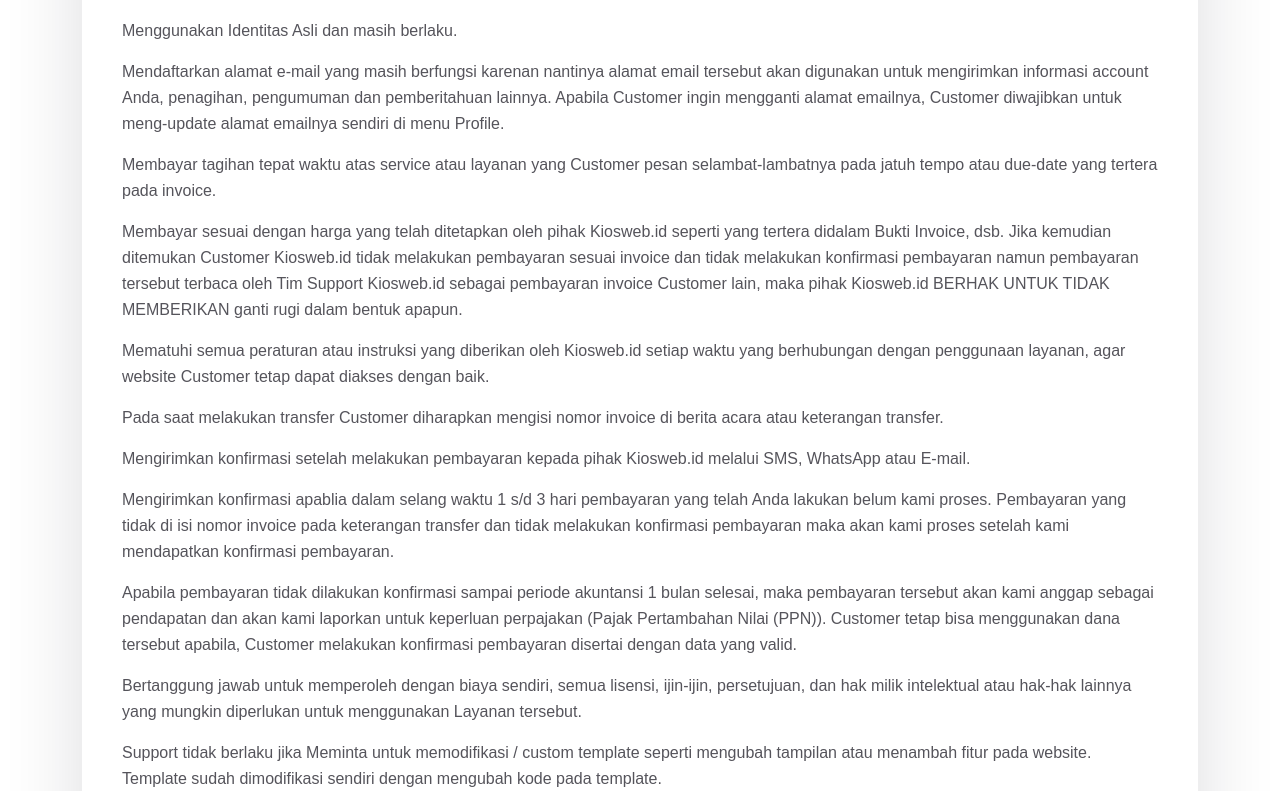
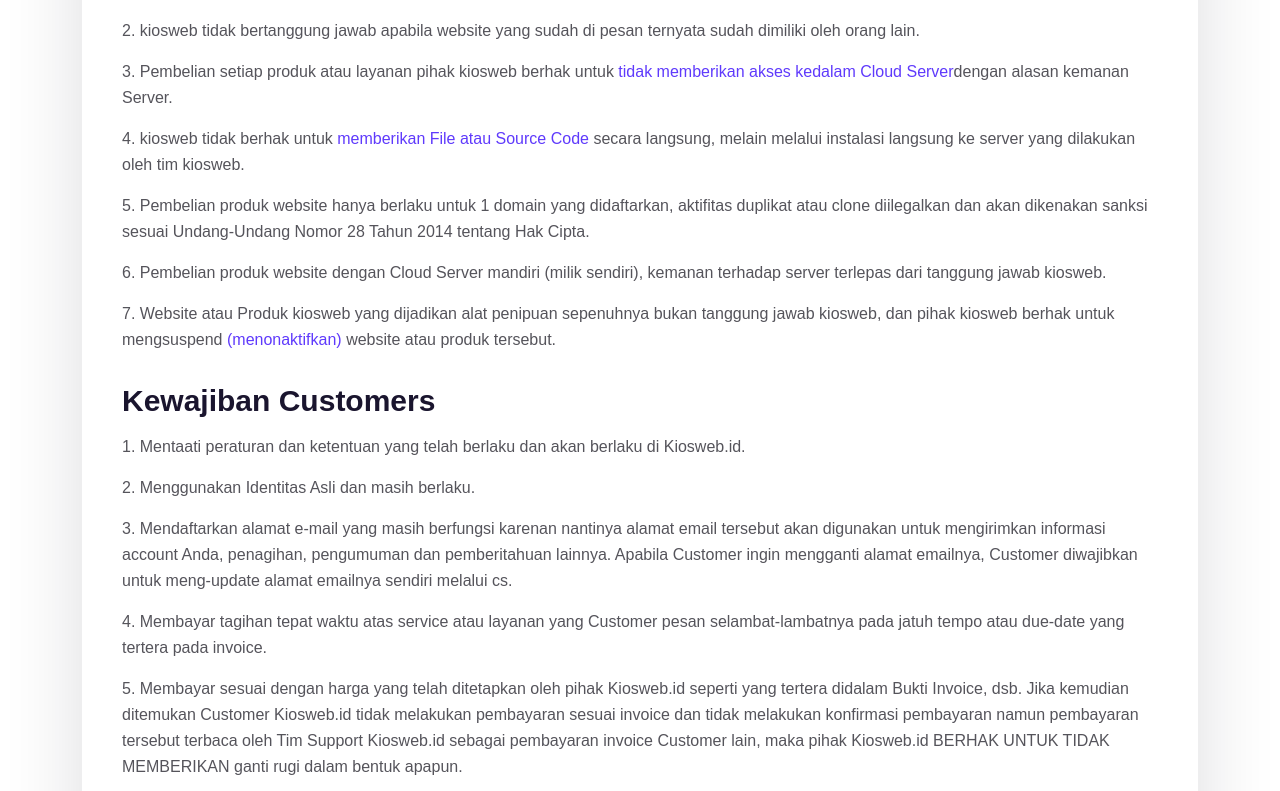
Before and after one commit to adriansahdotnet/kiosweb, a Next.js app: page /terms in a window 1280 px wide. Shown: the part 709-1500 px from the top of the page. Built offline with nearby package versions, Linux system fonts and the light colour scheme; no server answers; a web font is replaced by a local one.

Commit message:
edit terms

```diff
--- a/src/components/Home/ProductPopuler.js
+++ b/src/components/Home/ProductPopuler.js
@@ -20,7 +20,7 @@ const ProductPopuler = () => {
       title: "Web Topup Games - CGames",
       title_pop: "Web Topup Games - CGames",
       category: "Web Topup",
-      price: "1.485.000",
+      price: "1.500.000",
     },
     {
       id: "3",
--- a/src/components/Terms/TermsArea.js
+++ b/src/components/Terms/TermsArea.js
@@ -79,16 +79,14 @@ const TermsArea = () => {
                     <p>
                       Perjanjian ini dibuat{" "}
                       <span className="highlight">
-                        <Link href="/about">
-                          <a>sedemikian rupa</a>
-                        </Link>
+                        <a>sedemikian rupa</a>
                       </span>{" "}
                       demi kepentingan antar pihak, juga demi keamanan dan
                       kenyamanan Customer dalam menggunakan produk/layanan
                       Kiosweb.id. Perjanjian ini juga telah dilampirkan pada
                       Form Pemesanan Kios Web dan harus disetujui oleh Customer.
                       Dokumen ini dapat berubah sewaktu-waktu jika ada situasi
-                      atau keadaan yang mengharusakan pihak Kios Web untuk
+                      atau keadaan yang mengharusakan pihak Kiosweb untuk
                       memperbarui isi dokumen ini.
                     </p>
                     <p>
@@ -97,30 +95,84 @@ const TermsArea = () => {
                     </p>
 
                     <br></br>
+
+                    <div className="postbox__details mb-30">
+                      <h4>Ketentuan Umum</h4>
+                      <p>
+                        1. Kesalahan dalam pengisian data indentitas atau
+                        kepemilikikan website terlepas dari tanggung jawab
+                        kiosweb.{" "}
+                      </p>
+
+                      <p>
+                        2. kiosweb tidak bertanggung jawab apabila website yang
+                        sudah di pesan ternyata sudah dimiliki oleh orang lain.{" "}
+                      </p>
+
+                      <p>
+                        3. Pembelian setiap produk atau layanan pihak kiosweb
+                        berhak untuk{" "}
+                        <span className="highlight">
+                          tidak memberikan akses kedalam Cloud Server
+                        </span>
+                        dengan alasan kemanan Server.{" "}
+                      </p>
+
+                      <p>
+                        4. kiosweb tidak berhak untuk{" "}
+                        <span className="highlight">
+                          {" "}
+                          memberikan File atau Source Code
+                        </span>{" "}
+                        secara langsung, melain melalui instalasi langsung ke
+                        server yang dilakukan oleh tim kiosweb.{" "}
+                      </p>
+
+                      <p>
+                        5. Pembelian produk website hanya berlaku untuk 1 domain
+                        yang didaftarkan, aktifitas duplikat atau clone
+                        diilegalkan dan akan dikenakan sanksi sesuai
+                        Undang-Undang Nomor 28 Tahun 2014 tentang Hak Cipta.
+                      </p>
+
+                      <p>
+                        6. Pembelian produk website dengan Cloud Server mandiri
+                        (milik sendiri), kemanan terhadap server terlepas dari
+                        tanggung jawab kiosweb.
+                      </p>
+
+                      <p>
+                        7. Website atau Produk kiosweb yang dijadikan alat
+                        penipuan sepenuhnya bukan tanggung jawab kiosweb, dan
+                        pihak kiosweb berhak untuk mengsuspend{" "}
+                        <span className="highlight"> (menonaktifkan) </span>
+                        website atau produk tersebut.
+                      </p>
+                    </div>
+
                     <div className="postbox__details mb-30">
                       <h4>Kewajiban Customers</h4>
                       <p>
-                        Mentaati peraturan dan ketentuan yang telah berlaku dan
-                        akan berlaku di Kiosweb.id.
+                        1. Mentaati peraturan dan ketentuan yang telah berlaku
+                        dan akan berlaku di Kiosweb.id.
                       </p>
-                      <p>Menggunakan Identitas Asli dan masih berlaku.</p>
+                      <p>2. Menggunakan Identitas Asli dan masih berlaku.</p>
                       <p>
-                        Mendaftarkan alamat e-mail yang masih berfungsi karenan
-                        nantinya alamat email tersebut akan digunakan untuk
-                        mengirimkan informasi account Anda, penagihan,
+                        3. Mendaftarkan alamat e-mail yang masih berfungsi
+                        karenan nantinya alamat email tersebut akan digunakan
+                        untuk mengirimkan informasi account Anda, penagihan,
                         pengumuman dan pemberitahuan lainnya. Apabila Customer
                         ingin mengganti alamat emailnya, Customer diwajibkan
-                        untuk meng-update alamat emailnya sendiri di menu
-                        Profile.
+                        untuk meng-update alamat emailnya sendiri melalui cs.
                       </p>
                       <p>
-                        Membayar tagihan tepat waktu atas service atau layanan
-                        yang Customer pesan selambat-lambatnya pada jatuh tempo
-                        atau due-date yang tertera pada invoice.
+                        4. Membayar tagihan tepat waktu atas service atau
+                        layanan yang Customer pesan selambat-lambatnya pada
+                        jatuh tempo atau due-date yang tertera pada invoice.
                       </p>
                       <p>
-                        Membayar sesuai dengan harga yang telah ditetapkan oleh
-                        pihak Kiosweb.id seperti yang tertera didalam Bukti
+                        5. Membayar sesuai dengan harga yang telah ditetapkan
+                        oleh pihak Kiosweb.id seperti yang tertera didalam Bukti
                         Invoice, dsb. Jika kemudian ditemukan Customer
                         Kiosweb.id tidak melakukan pembayaran sesuai invoice dan
                         tidak melakukan konfirmasi pembayaran namun pembayaran
@@ -130,30 +182,31 @@ const TermsArea = () => {
                         apapun.
                       </p>
                       <p>
-                        Mematuhi semua peraturan atau instruksi yang diberikan
-                        oleh Kiosweb.id setiap waktu yang berhubungan dengan
-                        penggunaan layanan, agar website Customer tetap dapat
-                        diakses dengan baik.
+                        6. Mematuhi semua peraturan atau instruksi yang
+                        diberikan oleh Kiosweb.id setiap waktu yang berhubungan
+                        dengan penggunaan layanan, agar website Customer tetap
+                        dapat diakses dengan baik.
                       </p>
                       <p>
-                        Pada saat melakukan transfer Customer diharapkan mengisi
-                        nomor invoice di berita acara atau keterangan transfer.
+                        7. Pada saat melakukan transfer Customer diharapkan
+                        mengisi nomor invoice di berita acara atau keterangan
+                        transfer.
                       </p>
                       <p>
-                        Mengirimkan konfirmasi setelah melakukan pembayaran
+                        8. Mengirimkan konfirmasi setelah melakukan pembayaran
                         kepada pihak Kiosweb.id melalui SMS, WhatsApp atau
                         E-mail.
                       </p>
                       <p>
-                        Mengirimkan konfirmasi apablia dalam selang waktu 1 s/d
-                        3 hari pembayaran yang telah Anda lakukan belum kami
+                        9. Mengirimkan konfirmasi apablia dalam selang waktu 1
+                        s/d 3 hari pembayaran yang telah Anda lakukan belum kami
                         proses. Pembayaran yang tidak di isi nomor invoice pada
                         keterangan transfer dan tidak melakukan konfirmasi
                         pembayaran maka akan kami proses setelah kami
                         mendapatkan konfirmasi pembayaran.
                       </p>
                       <p>
-                        Apabila pembayaran tidak dilakukan konfirmasi sampai
+                        10. Apabila pembayaran tidak dilakukan konfirmasi sampai
                         periode akuntansi 1 bulan selesai, maka pembayaran
                         tersebut akan kami anggap sebagai pendapatan dan akan
                         kami laporkan untuk keperluan perpajakan (Pajak
@@ -162,27 +215,26 @@ const TermsArea = () => {
                         konfirmasi pembayaran disertai dengan data yang valid.
                       </p>
                       <p>
-                        Bertanggung jawab untuk memperoleh dengan biaya sendiri,
-                        semua lisensi, ijin-ijin, persetujuan, dan hak milik
-                        intelektual atau hak-hak lainnya yang mungkin diperlukan
-                        untuk menggunakan Layanan tersebut.
+                        11. Bertanggung jawab untuk memperoleh dengan biaya
+                        sendiri, semua lisensi, ijin-ijin, persetujuan, dan hak
+                        milik intelektual atau hak-hak lainnya yang mungkin
+                        diperlukan untuk menggunakan Layanan tersebut.
                       </p>
                       <p>
-                        Support tidak berlaku jika Meminta untuk memodifikasi /
-                        custom template seperti mengubah tampilan atau menambah
-                        fitur pada website. Template sudah dimodifikasi sendiri
-                        dengan mengubah kode pada template.
+                        12. Support tidak berlaku jika Meminta untuk
+                        memodifikasi / custom template yang sudah dimodifikasi
+                        sendiri dengan mengubah kode pada template.
                       </p>
                       <p>
-                        Semua item / layanan yang sudah dibayar tidak bisa
+                        13. Semua item / layanan yang sudah dibayar tidak bisa
                         dikembalikan untuk alasan apapun, silahkan pelajari
                         setiap fitur yang ditawarkan terlebih dahulu sebelum
                         membeli. Terima kasih
                       </p>
                       <p>
-                        Mengerti bahwasannya layanan maupun website yang sudah
-                        dibeli tidak dapat dibatalkan dan dana tidak dapat di
-                        refund atau dikembalikan.
+                        14. Mengerti bahwasannya layanan maupun website yang
+                        sudah dibeli tidak dapat dibatalkan dan dana tidak dapat
+                        di refund atau dikembalikan.
                       </p>
                     </div>
                   </div>
--- a/src/components/cgames-manual/ProductDetailsArea.js
+++ b/src/components/cgames-manual/ProductDetailsArea.js
@@ -245,10 +245,10 @@ const ProductDetailsArea = () => {
                             <ul>
                               <li>
                                 <a
-                                  href="https://t.me/cs_kiosweb"
+                                  href="https://wa.me/6285641249270"
                                   className="m-btn m-btn-2"
                                 >
-                                  Telegram
+                                  WhatsApp
                                 </a>
                               </li>
                             </ul>
--- a/src/components/cgames-v2/ProductDetailsArea.js
+++ b/src/components/cgames-v2/ProductDetailsArea.js
@@ -498,7 +498,7 @@ const ProductDetailsArea = () => {
                     <ul>
                       <li>
                         <a
-                          href="https://wa.me/6285293026542"
+                          href="https://wa.me/6285641249270"
                           className="m-btn m-btn-2"
                         >
                           WhatsApp
--- a/src/components/cgames/ProductDetailsArea.js
+++ b/src/components/cgames/ProductDetailsArea.js
@@ -44,7 +44,7 @@ const ProductDetailsArea = () => {
                       <div className="product__proprietor-price">
                         <span className="d-flex align-items-start">
                           <span>Rp </span>
-                          1.450.000
+                          1.500.000
                         </span>
                       </div>
                     </div>
@@ -105,7 +105,7 @@ const ProductDetailsArea = () => {
                                 <tr>
                                   <th scope="row">1</th>
                                   <td>Web TopUp Games - CGames</td>
-                                  <td>Rp. 1.450.000</td>
+                                  <td>Rp. 1.500.000</td>
                                 </tr>
                               </tbody>
                             </table>
@@ -458,7 +458,7 @@ const ProductDetailsArea = () => {
                     <ul>
                       <li>
                         <a
-                          href="https://wa.me/6285293026542"
+                          href="https://wa.me/6285641249270"
                           className="m-btn m-btn-2"
                         >
                           WhatsApp
--- a/src/components/ourastore/ProductDetailsArea.js
+++ b/src/components/ourastore/ProductDetailsArea.js
@@ -456,7 +456,7 @@ const ProductDetailsArea = () => {
                     <ul>
                       <li>
                         <a
-                          href="https://wa.me/6285293026542"
+                          href="https://wa.me/6285641249270"
                           className="m-btn m-btn-2"
                         >
                           WhatsApp
--- a/src/components/qgames/ProductDetailsArea.js
+++ b/src/components/qgames/ProductDetailsArea.js
@@ -366,10 +366,10 @@ const ProductDetailsArea = () => {
                             <ul>
                               <li>
                                 <a
-                                  href="https://t.me/cs_kiosweb"
+                                  href="https://wa.me/6285641249270"
                                   className="m-btn m-btn-2"
                                 >
-                                  Telegram
+                                  WhatsApp
                                 </a>
                               </li>
                             </ul>
```
